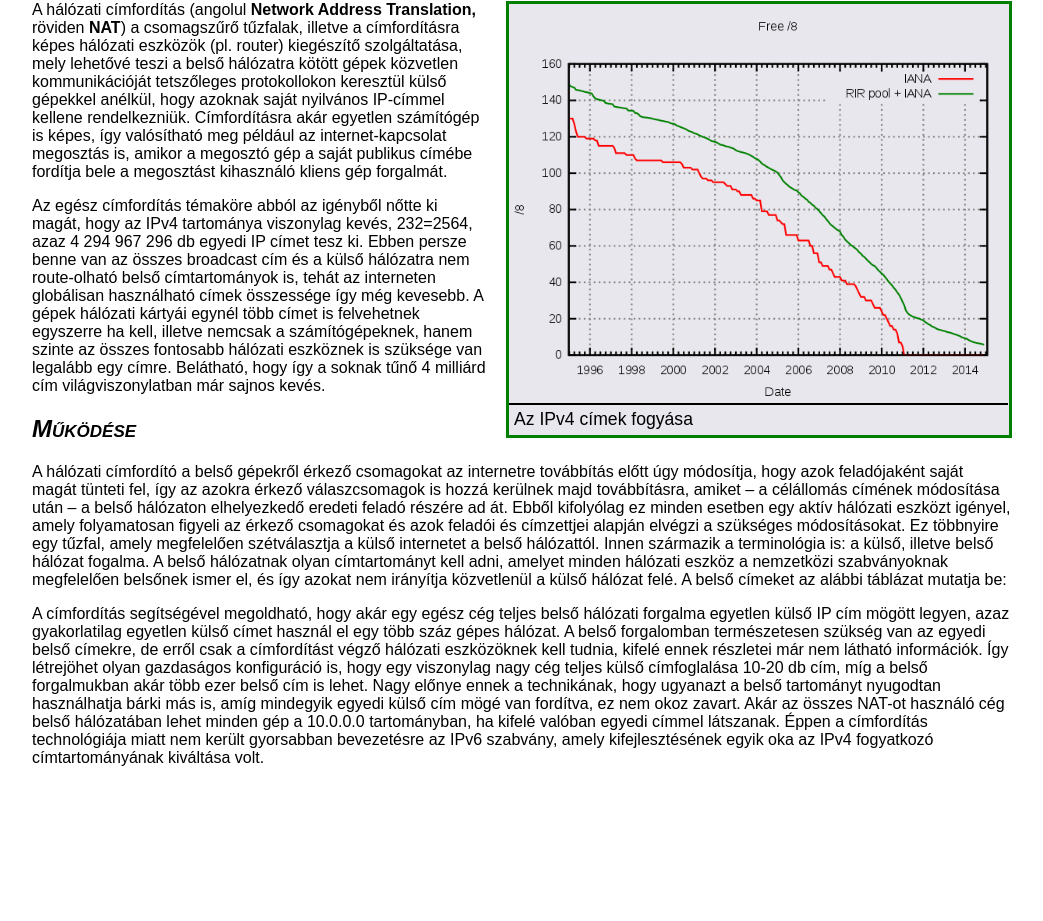
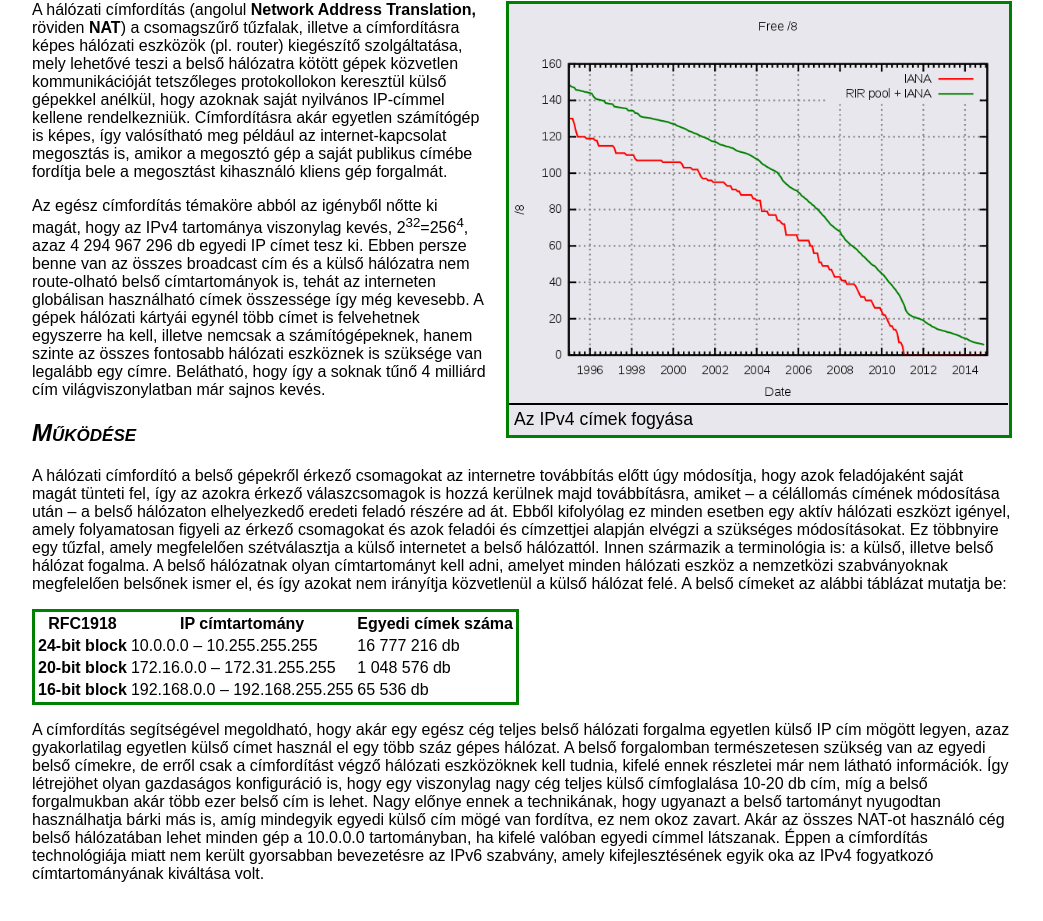
Before and after one commit to rozsamatee/halozati_cimforditas, a plain HTML site: page index.html in a window 1280 px wide. Shown: the part 139-1060 px from the top of the page, without its empty margins (118-1161 px from the left). Before the commit the page ends 982 px from the top, so only its background shows below. Drawn offline with Linux system fonts and the light colour scheme.

Commit message:
feladat 9-10

```diff
--- a/index.html
+++ b/index.html
@@ -24,7 +24,7 @@
     saját nyilvános IP-címmel kellene rendelkezniük. Címfordításra akár egyetlen számítógép is képes, így valósítható
     meg például az internet-kapcsolat megosztás is, amikor a megosztó gép a saját publikus címébe fordítja bele a
     megosztást kihasználó kliens gép forgalmát.</p> <p> Az egész címfordítás témaköre abból az igényből nőtte ki magát, hogy az
-    IPv4 tartománya viszonylag kevés, 232=2564, azaz 4 294 967 296 db egyedi IP címet tesz ki. Ebben persze benne van az
+    IPv4 tartománya viszonylag kevés, 2<sup>32</sup>=256<sup>4</sup>, azaz 4 294 967 296 db egyedi IP címet tesz ki. Ebben persze benne van az
     összes broadcast cím és a külső hálózatra nem route-olható belső címtartományok is, tehát az interneten globálisan
     használható címek összessége így még kevesebb. A gépek hálózati kártyái egynél több címet is felvehetnek egyszerre
     ha kell, illetve nemcsak a számítógépeknek, hanem szinte az összes fontosabb hálózati eszköznek is szüksége van
@@ -42,6 +42,33 @@
     szabványoknak megfelelően belsőnek ismer el, és így azokat nem irányítja közvetlenül a külső hálózat felé. A belső
     címeket az alábbi táblázat mutatja be:
   </p>
+  <table>
+    <thead>
+        <tr>
+            <th>RFC1918</th>
+            <th>IP címtartomány</th>
+            <th>Egyedi címek száma</th>
+        </tr>
+    </thead>
+    <tbody>
+        <tr>
+            <th>24-bit block</th>
+            <td>10.0.0.0 – 10.255.255.255</td>
+            <td>16 777 216 db</td>
+        </tr>
+        <tr>
+            <th>20-bit block</th>
+            <td>172.16.0.0 – 172.31.255.255</td>
+            <td>1 048 576 db</td>
+        </tr>
+        <tr>
+            <th>16-bit block</th>
+            <td>192.168.0.0 – 192.168.255.255</td>
+            <td>65 536 db</td>
+        </tr>
+    </tbody>
+</table>
+
    <p> A címfordítás segítségével megoldható, hogy akár egy egész cég teljes belső hálózati forgalma egyetlen külső IP cím
     mögött legyen, azaz gyakorlatilag egyetlen külső címet használ el egy több száz gépes hálózat. A belső forgalomban
     természetesen szükség van az egyedi belső címekre, de erről csak a címfordítást végző hálózati eszközöknek kell
```
